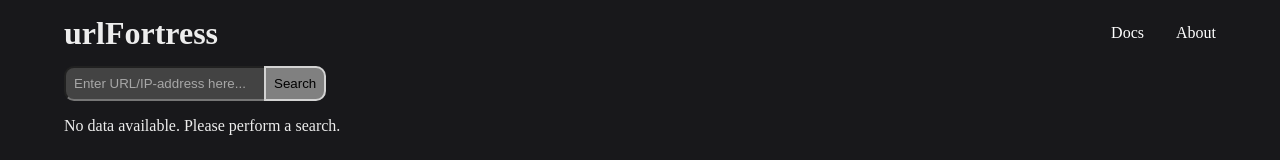
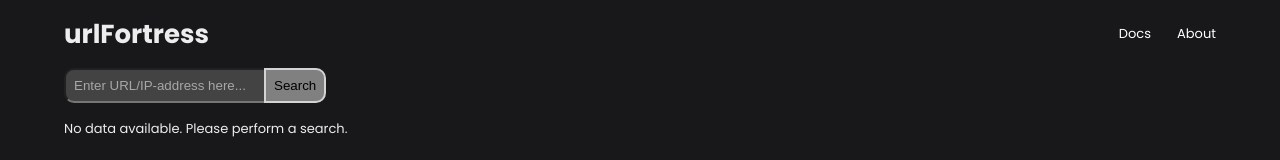
Before and after one commit to kappppe/URLfortress, a React (Vite) app in the folder client/: page / in a window 1280 px wide. Shown: the top 160 px of the page. Built offline with nearby package versions, Linux system fonts and the light colour scheme.

Commit message:
Font style, size, colored hovered links

```diff
--- a/client/index.html
+++ b/client/index.html
@@ -4,8 +4,16 @@
     <meta charset="UTF-8" />
     <meta name="viewport" content="width=device-width, initial-scale=1.0" />
     <title>URLFortress</title>
-
-    <script src="https://kit.fontawesome.com/04320129f6.js" crossorigin="anonymous"></script>
+    <link rel="preconnect" href="https://fonts.googleapis.com" />
+    <link rel="preconnect" href="https://fonts.gstatic.com" crossorigin />
+    <link
+      href="https://fonts.googleapis.com/css2?family=Poppins:ital,wght@0,100;0,200;0,300;0,400;0,500;0,600;0,700;0,800;0,900;1,100;1,200;1,300;1,400;1,500;1,600;1,700;1,800;1,900&display=swap"
+      rel="stylesheet"
+    />
+    <script
+      src="https://kit.fontawesome.com/04320129f6.js"
+      crossorigin="anonymous"
+    ></script>
   </head>
   <body>
     <div id="root"></div>
--- a/client/src/styles.css
+++ b/client/src/styles.css
@@ -9,12 +9,18 @@
 }
 
 body {
+  font-family: "Poppins", sans-serif;
+  font-size: 13px;
   min-height: 100vh;
+
   background: #18181b;
   color: rgb(237, 237, 237);
 }
 a {
   color: white;
+}
+a:hover {
+  color: rgb(67, 67, 67);
 }
 
 .container {
```
